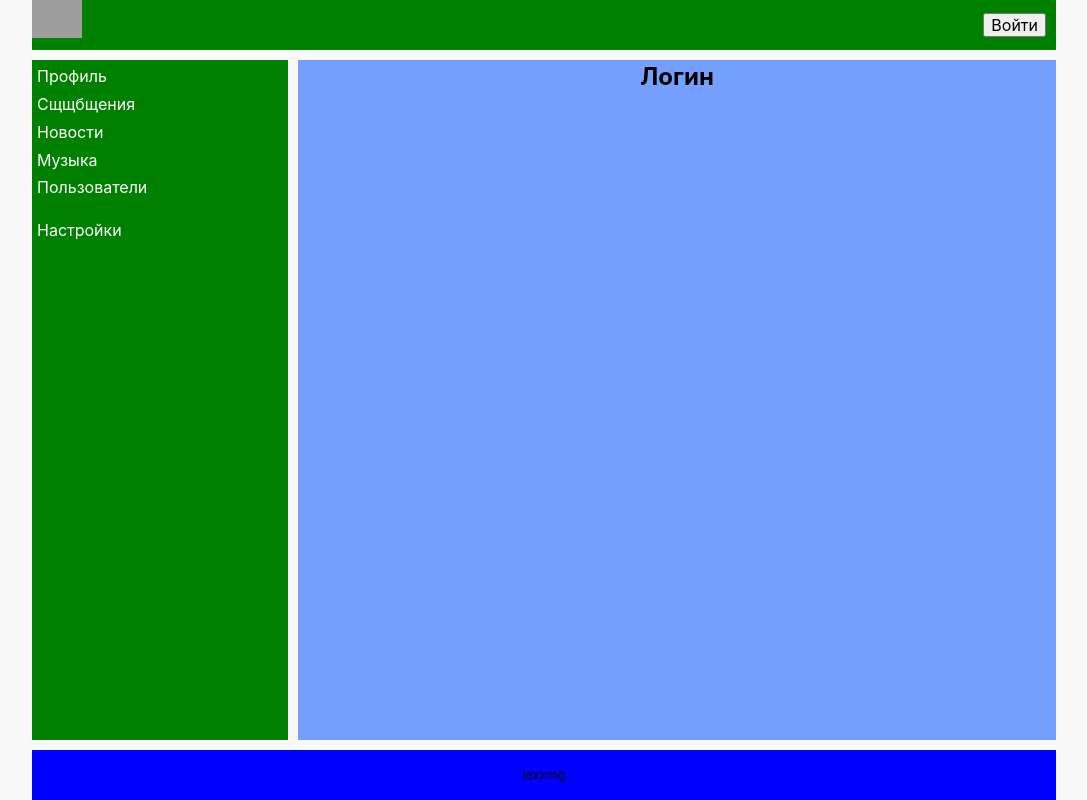
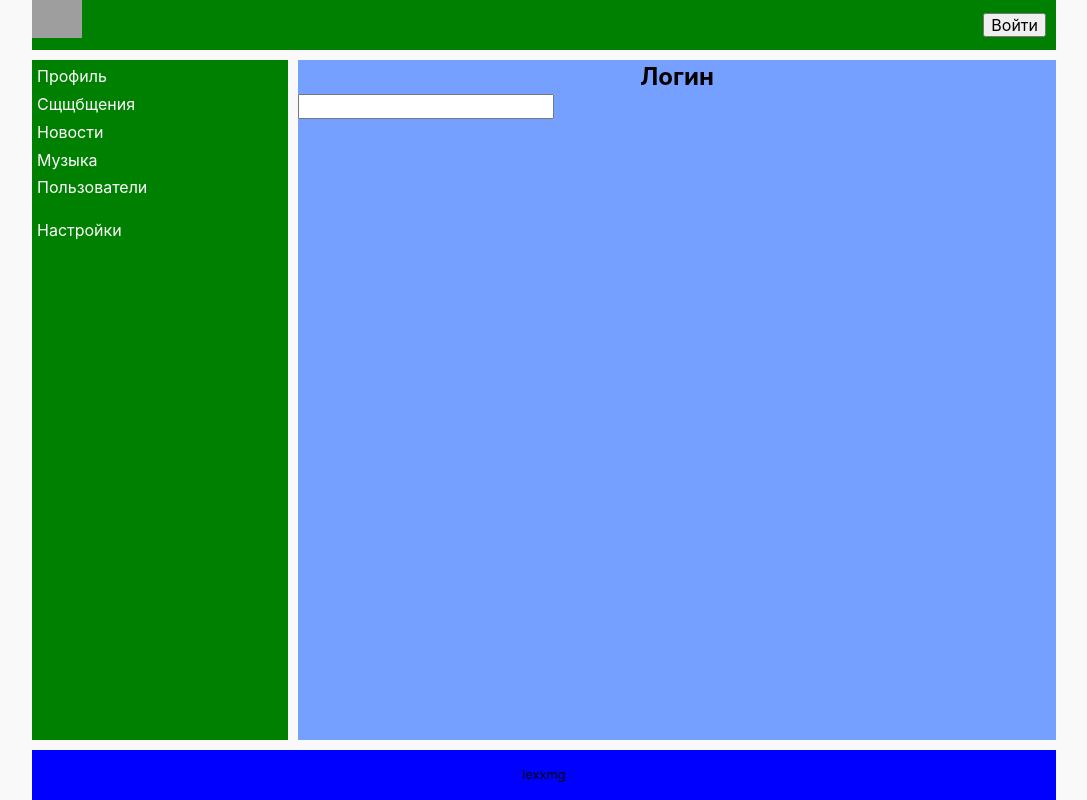
Before and after one commit to lexxmg/react, a React (Create React App) app in the folder my-app/: page /login in a window 1280 px wide. Shown: the whole page, without its empty margins (96-1183 px from the left). Built offline with nearby package versions, Linux system fonts and the light colour scheme; no server answers; grey boxes are pictures that could not be loaded.

Commit message:
add form

```diff
--- a/my-app/src/components/login/Login/login.jsx
+++ b/my-app/src/components/login/Login/login.jsx
@@ -1,10 +1,13 @@
 
 import './login.css';
+import LoginForm from '../login-form/login-form';
 
 const Login = (props) => {
   return (
     <div className="login">
       <h2 className="login__title">Логин</h2>
+
+      <LoginForm />
     </div>
   )
 }
--- /dev/null
+++ b/my-app/src/components/login/login-form/login-form.jsx
@@ -0,0 +1,14 @@
+
+import './login-form.css';
+
+const LoginForm = (props) => {
+  return (
+    <form className="login-form">
+      <div className="login-form__input-wrapper">
+        <input type="text" className="login-form__input"/>
+      </div>
+    </form>
+  )
+}
+
+export default LoginForm;
```
Also changed, not shown: my-app/src/components/login/login-form/login-form.css (added).
